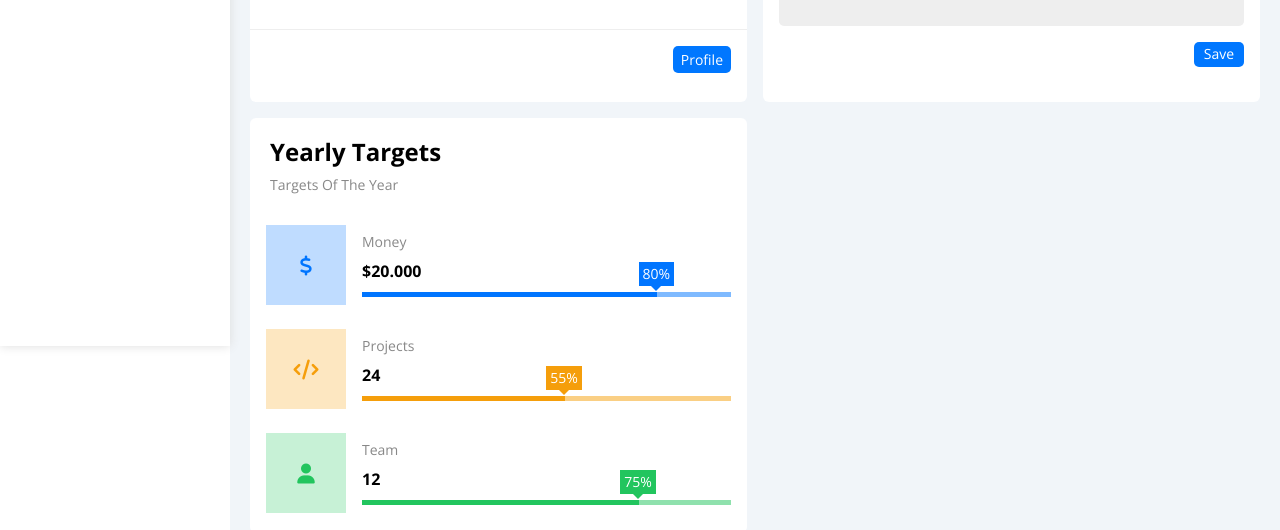
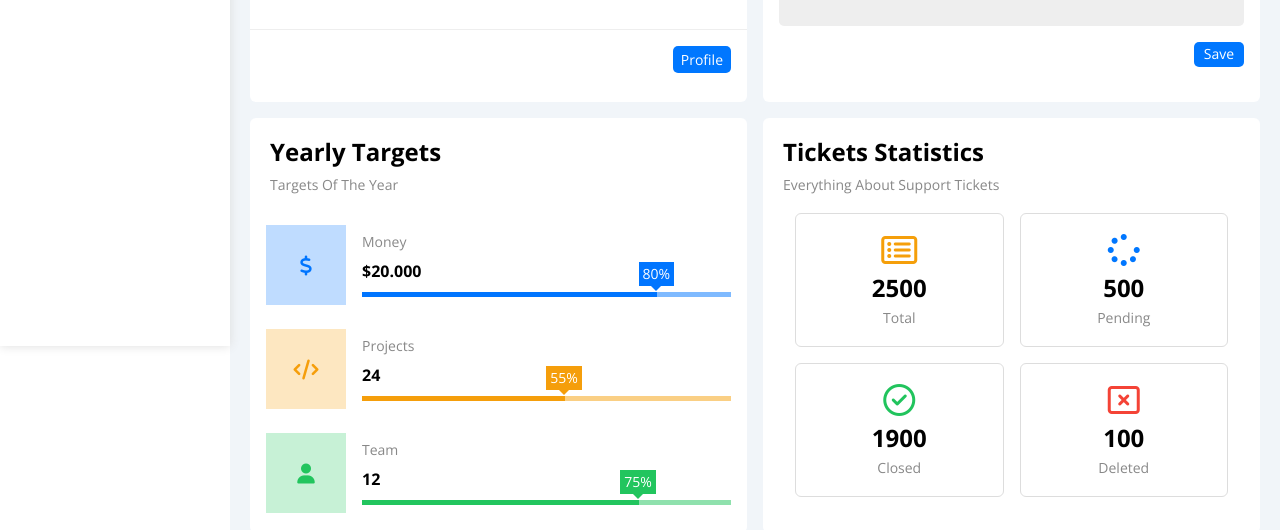
Before and after one commit to zyadfallatah/templateNum4, a plain HTML site: page index.html in a window 1280 px wide. Shown: the part 454-984 px from the top of the page. Drawn offline with nearby package versions, Linux system fonts and the light colour scheme.

Commit message:
Tickets section is done

```diff
--- a/CSS/framework.css
+++ b/CSS/framework.css
@@ -49,6 +49,21 @@ a {
   padding: .75rem 1rem;
 }
 
+.c-blue {
+  color: var(--blue-color);
+}
+
+.c-green {
+  color: var(--green-color);
+}
+
+.c-orange {
+  color: var(--orange-color);
+}
+
+.c-red {
+  color: var(--red-color);
+}
 .blue-color {
   --blue-color: hsl(212, 100%, 50%, .5);
   color: var(--blue-color);
--- a/CSS/style.css
+++ b/CSS/style.css
@@ -472,3 +472,45 @@ section.sidebar {
   border-style: solid;
   border-width: 5px;
 }
+/* End Target */
+
+/* Start Tickets */
+.tickets {
+  display: flex;
+  justify-content: center;
+  flex-wrap: wrap;
+
+  margin-bottom: 1.5rem;
+  padding-inline: 1.5rem;
+
+  gap: 1rem;
+}
+.tickets > * {
+  width: calc(50% - 1rem);
+  padding: 1rem;
+  text-align: center;
+
+  border: 1px solid #ddd;
+  border-radius: 6px;
+}
+@media (width <= 768px) {
+  .tickets > * {
+    min-width: 100%;
+  }
+}
+
+.tickets > * > * {
+  padding: .25rem 0;
+}
+
+.tickets h3.tickets-category {
+  color: var(--grey-color);
+  font-weight: 400;
+  font-size: 14px;
+}
+
+.tickets p.tickets-stats {
+  font-weight: 700;
+  font-size: 1.5rem;
+}
+/* End Tickets */
--- a/index.html
+++ b/index.html
@@ -177,6 +177,34 @@
             </div>
 
           </div>
+
+          <div class="content-box">
+            <div class="content-title">
+              <h3 class="title">Tickets Statistics</h3>
+              <p class="desc">Everything About Support Tickets</p>
+            </div>
+            <section class="tickets">
+              <div class="tickets-content">
+                <i class="fa-regular fa-rectangle-list fa-2x c-orange"></i>
+                <p class="tickets-stats">2500</p>
+                <h3 class="tickets-category">Total</h3>
+              </div>
+              <div class="tickets-content">
+                <i class="fa-solid fa-spinner fa-2x  c-blue"></i>
+                <p class="tickets-stats">500</p>
+                <h3 class="tickets-category">Pending</h3>
+              </div>
+              <div class="tickets-content">
+                <i class="fa-regular fa-circle-check fa-2x c-green"></i>
+                <p class="tickets-stats">1900</p>
+                <h3 class="tickets-category">Closed</h3>
+              </div>
+              <div class="tickets-content">
+                <i class="fa-regular fa-rectangle-xmark fa-2x c-red"></i>
+                <p class="tickets-stats">100</p>
+                <h3 class="tickets-category">Deleted</h3>
+              </div>
+            </section>
         </section>
       </div>
       <!-- End each page code -->
```
